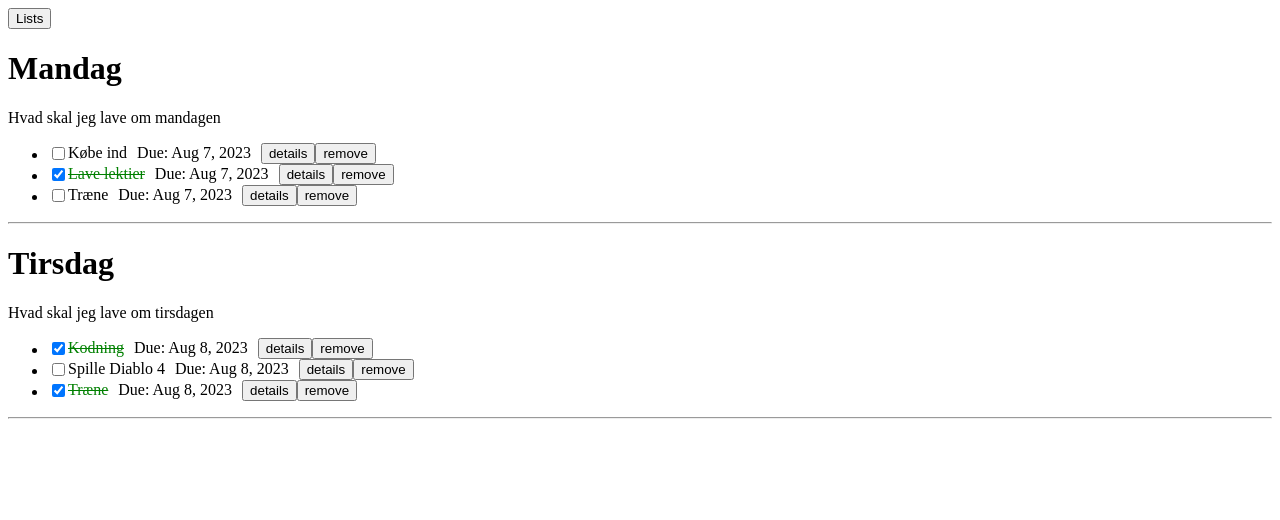
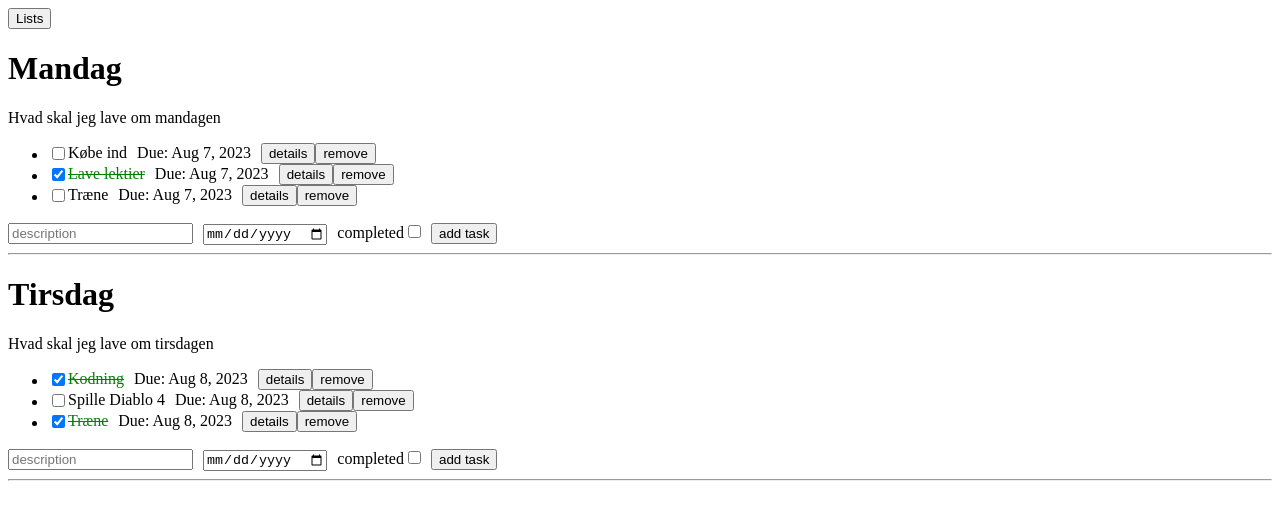
Before and after one commit to HELLO-ITS-REAPER/AngularToDoList, an Angular app: page /Lists in a window 1280 px wide. Shown: the top 520 px of the page. Built offline with nearby package versions, Linux system fonts and the light colour scheme.

Commit message:
Add task with id to list and seperated input field

```diff
--- a/src/app/app.module.ts
+++ b/src/app/app.module.ts
@@ -7,6 +7,7 @@ import { AppRoutingModule } from './app-routing.module';
 import { ListsComponent } from './lists/lists.component';
 import { FormsModule } from '@angular/forms';
 import { DetailedTaskComponent } from './detailed-task/detailed-task.component';
+import { ReactiveFormsModule } from '@angular/forms';
 
 @NgModule({
   declarations: [
@@ -18,7 +19,8 @@ import { DetailedTaskComponent } from './detailed-task/detailed-task.component';
   imports: [
     BrowserModule,
     AppRoutingModule,
-    FormsModule
+    FormsModule,
+    ReactiveFormsModule
   ],
   providers: [],
   bootstrap: [AppComponent]
--- a/src/app/lists/lists.component.css
+++ b/src/app/lists/lists.component.css
@@ -13,3 +13,7 @@ ul li label {
 ul li span {
   margin-right: 10px; /* Add spacing between task description and checkbox */
 }
+
+.newTask {
+  margin-right: 10px;
+}
--- a/src/app/lists/lists.component.html
+++ b/src/app/lists/lists.component.html
@@ -1,4 +1,4 @@
-<div *ngFor="let taskList of taskLists">
+<div *ngFor="let taskList of taskLists; let i = index">
     <h1>{{ taskList.title }}</h1>
     <p>{{ taskList.description }}</p>
     <ul>
@@ -12,5 +12,12 @@
             </label>
         </li>
     </ul>
+    <form (ngSubmit)="addTask(taskList.id)" [formGroup]="taskFormGroups[i]">
+        <input class="newTask" placeholder="description" type="text" required formControlName="description">
+        <input class="newTask" placeholder="due date" type="date" required formControlName="dueDate">
+        <label>completed</label>
+        <input class="newTask" type="checkbox" formControlName="completed">
+        <input type="submit" value="add task">
+    </form>
     <hr>
 </div>
--- a/src/app/lists/lists.component.ts
+++ b/src/app/lists/lists.component.ts
@@ -3,6 +3,7 @@ import { Title } from '@angular/platform-browser';
 import { LISTS, Task } from '../taskList';
 import { TaskListService } from '../task-list.service';
 import { TaskList } from '../taskList';
+import { FormBuilder, FormGroup } from '@angular/forms';
 
 @Component({
   selector: 'app-lists',
@@ -12,15 +13,45 @@ import { TaskList } from '../taskList';
 })
 export class ListsComponent {
   taskLists: TaskList[] = [];
+  taskFormGroups: FormGroup[] = [];
 
-
-  constructor(public taskListService: TaskListService) { }
+  constructor(public taskListService: TaskListService, private formBuilder: FormBuilder) { }
 
   ngOnInit(): void {
     this.taskLists = this.taskListService.getAllTaskLists();
+
+    // Initialize form groups for each task list
+    for (const taskList of this.taskLists) {
+      const formGroup = this.formBuilder.group({
+        description: '',
+        dueDate: new Date(),
+        completed: false
+      });
+      this.taskFormGroups.push(formGroup);
+    }
   }
 
+  newTask: Task = { id: 0, description: '', dueDate: new Date(), completed: false };
 
+  addTask(listId: number) {
+    const latestTaskId = this.taskListService.getLatestTaskId(listId);
+
+    const taskToAdd: Task = {
+      id: latestTaskId + 1,
+      description: this.taskFormGroups[listId - 1].value.description,
+      dueDate: this.taskFormGroups[listId - 1].value.dueDate,
+      completed: this.taskFormGroups[listId - 1].value.completed
+    };
+
+    this.taskListService.addTaskToList(listId, taskToAdd);
+
+    // Reset the form after adding the task
+    this.taskFormGroups[listId - 1].reset({
+      description: '',
+      dueDate: new Date(),
+      completed: false
+    });
+  }
 
   title = 'My lists';
 }
--- a/src/app/task-list.service.ts
+++ b/src/app/task-list.service.ts
@@ -34,6 +34,19 @@ export class TaskListService {
       }
     }
     return undefined; // Task not found
+  }
+
+  getLatestTaskId(taskListId: number): number {
+    const taskList = this.getTaskListById(taskListId);
+    if (taskList) {
+      const latestTask = taskList.tasks.reduce((prevTask, currentTask) => (prevTask.id > currentTask.id ? prevTask : currentTask), { id: 0 });
+      return latestTask.id;
+    }
+    return 0;
+  }
+
+  getTaskListById(taskListId: number): TaskList | undefined {
+    return this.taskLists.find(taskList => taskList.id === taskListId);
   }
 
   addTaskList(newTaskList: TaskList): void {
--- a/src/app/taskList.ts
+++ b/src/app/taskList.ts
@@ -17,7 +17,7 @@ enum Priority {
 export interface Task {
     id: number;
     description: string;
-    dueDate?: Date;
+    dueDate: Date;
     completed: boolean;
 }
 
```
